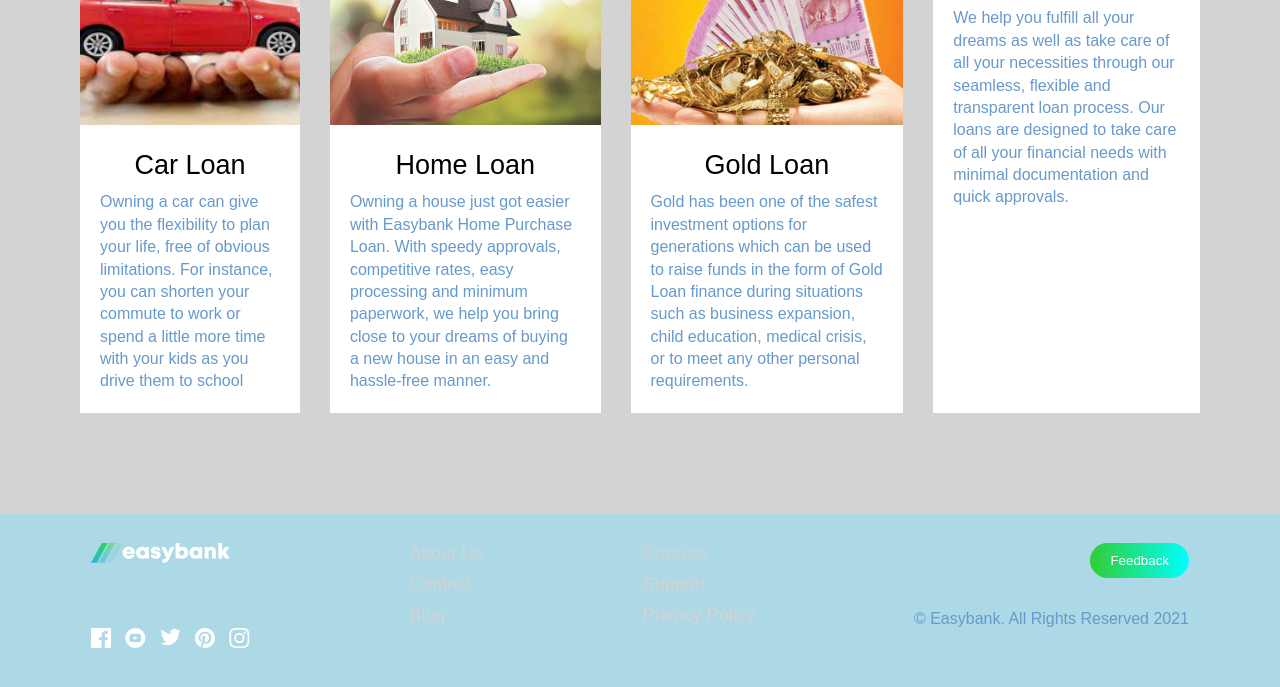
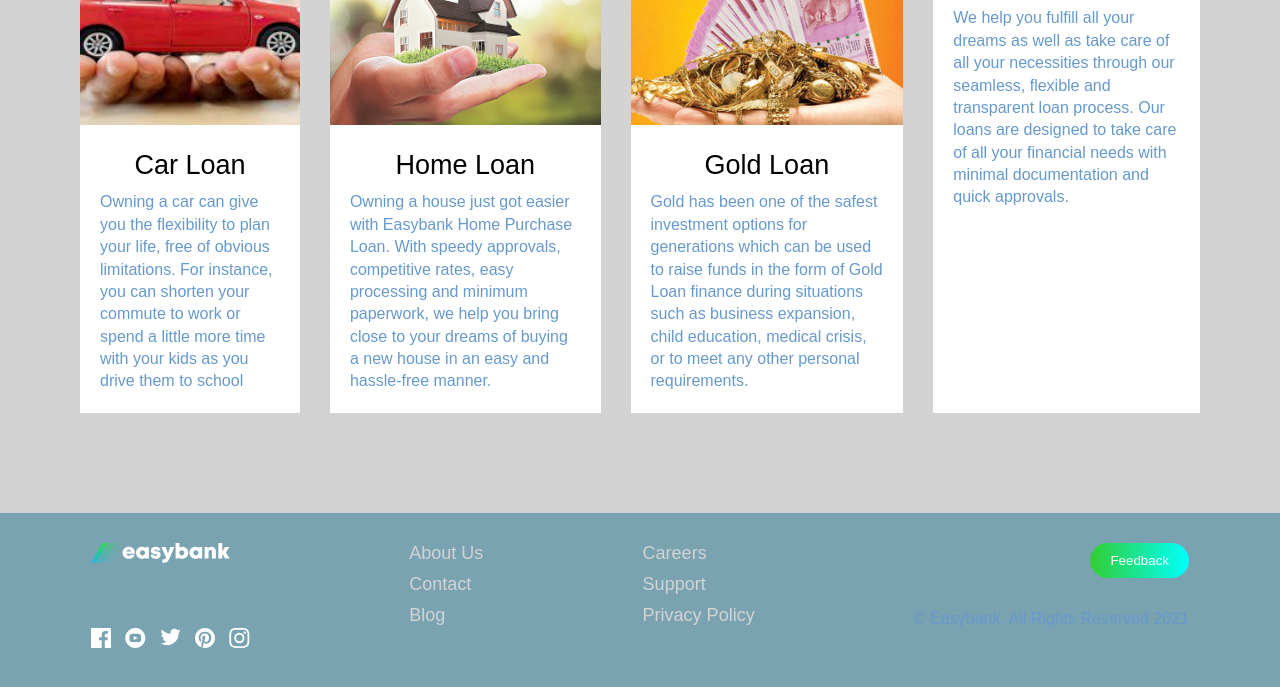
Before and after one commit to Omkat77/project1, a plain HTML site: page EasyBank website/index.html in a window 1280 px wide. Shown: the part 1206-1893 px from the top of the page. Drawn offline with Linux system fonts and the light colour scheme.

Commit message:
Add files via upload

```diff
--- a/EasyBank website/css/style.css
+++ b/EasyBank website/css/style.css
@@ -4,7 +4,7 @@ html {
 }
 
 :root {
-    --dark-blue: #ADD8E6;
+    --dark-blue: #79a3b1;
     --lime-green: #32CD32;
     --bright-cyan: #00FFFF;
     --grayish-blue: #6699CC;
```
